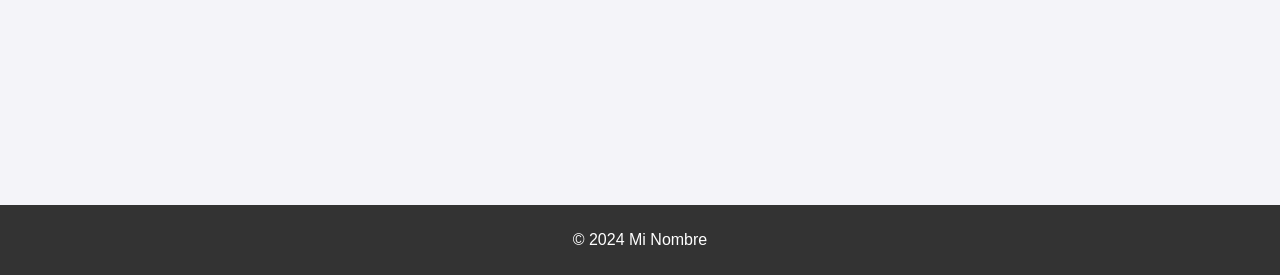
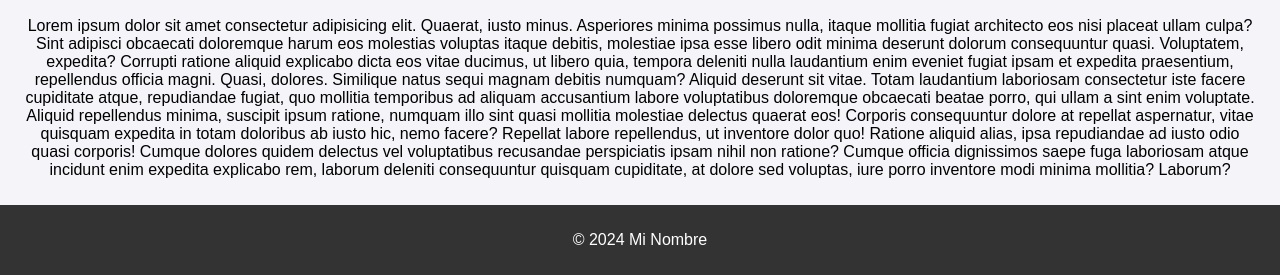
Before and after one commit to iAmDereckV/Git_CV2, a plain HTML site: page index.html in a window 1280 px wide. Shown: the part 525-800 px from the top of the page. Drawn offline with Linux system fonts and the light colour scheme.

Commit message:
agregando texto lorem

```diff
--- a/index.html
+++ b/index.html
@@ -44,6 +44,30 @@
         src="https://encrypted-tbn0.gstatic.com/images?q=tbn:ANd9GcQPu5VPeeyOc9Z2G-6yfmWZS25e1yfpsMD-Nw&s"
         alt="Imagen de ejemplo"
       />
+      <p>
+        Lorem ipsum dolor sit amet consectetur adipisicing elit. Quaerat, iusto
+        minus. Asperiores minima possimus nulla, itaque mollitia fugiat
+        architecto eos nisi placeat ullam culpa? Sint adipisci obcaecati
+        doloremque harum eos molestias voluptas itaque debitis, molestiae ipsa
+        esse libero odit minima deserunt dolorum consequuntur quasi. Voluptatem,
+        expedita? Corrupti ratione aliquid explicabo dicta eos vitae ducimus, ut
+        libero quia, tempora deleniti nulla laudantium enim eveniet fugiat ipsam
+        et expedita praesentium, repellendus officia magni. Quasi, dolores.
+        Similique natus sequi magnam debitis numquam? Aliquid deserunt sit
+        vitae. Totam laudantium laboriosam consectetur iste facere cupiditate
+        atque, repudiandae fugiat, quo mollitia temporibus ad aliquam
+        accusantium labore voluptatibus doloremque obcaecati beatae porro, qui
+        ullam a sint enim voluptate. Aliquid repellendus minima, suscipit ipsum
+        ratione, numquam illo sint quasi mollitia molestiae delectus quaerat
+        eos! Corporis consequuntur dolore at repellat aspernatur, vitae quisquam
+        expedita in totam doloribus ab iusto hic, nemo facere? Repellat labore
+        repellendus, ut inventore dolor quo! Ratione aliquid alias, ipsa
+        repudiandae ad iusto odio quasi corporis! Cumque dolores quidem delectus
+        vel voluptatibus recusandae perspiciatis ipsam nihil non ratione? Cumque
+        officia dignissimos saepe fuga laboriosam atque incidunt enim expedita
+        explicabo rem, laborum deleniti consequuntur quisquam cupiditate, at
+        dolore sed voluptas, iure porro inventore modi minima mollitia? Laborum?
+      </p>
     </main>
     <footer>
       <p>© 2024 Mi Nombre</p>
```
